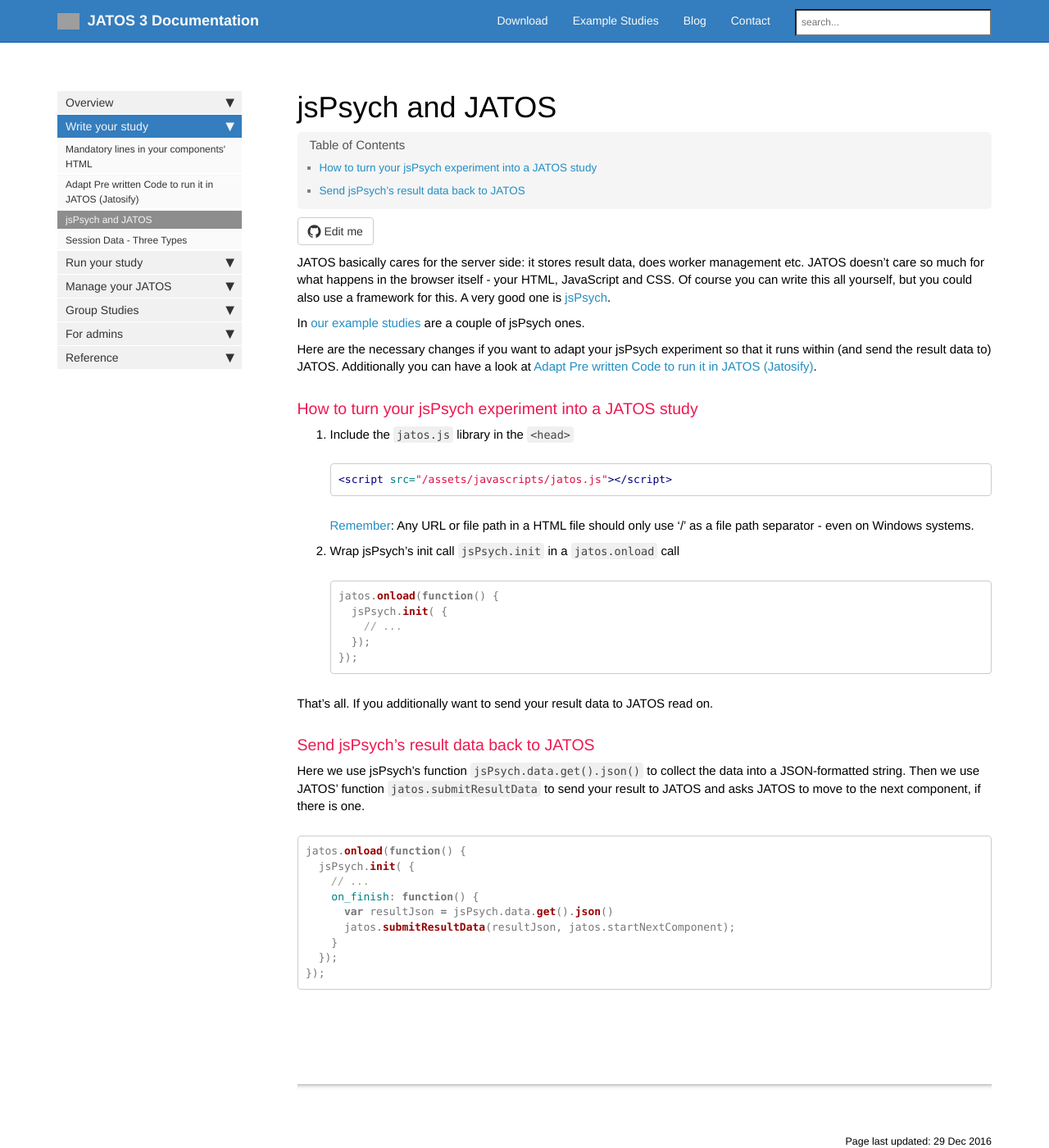
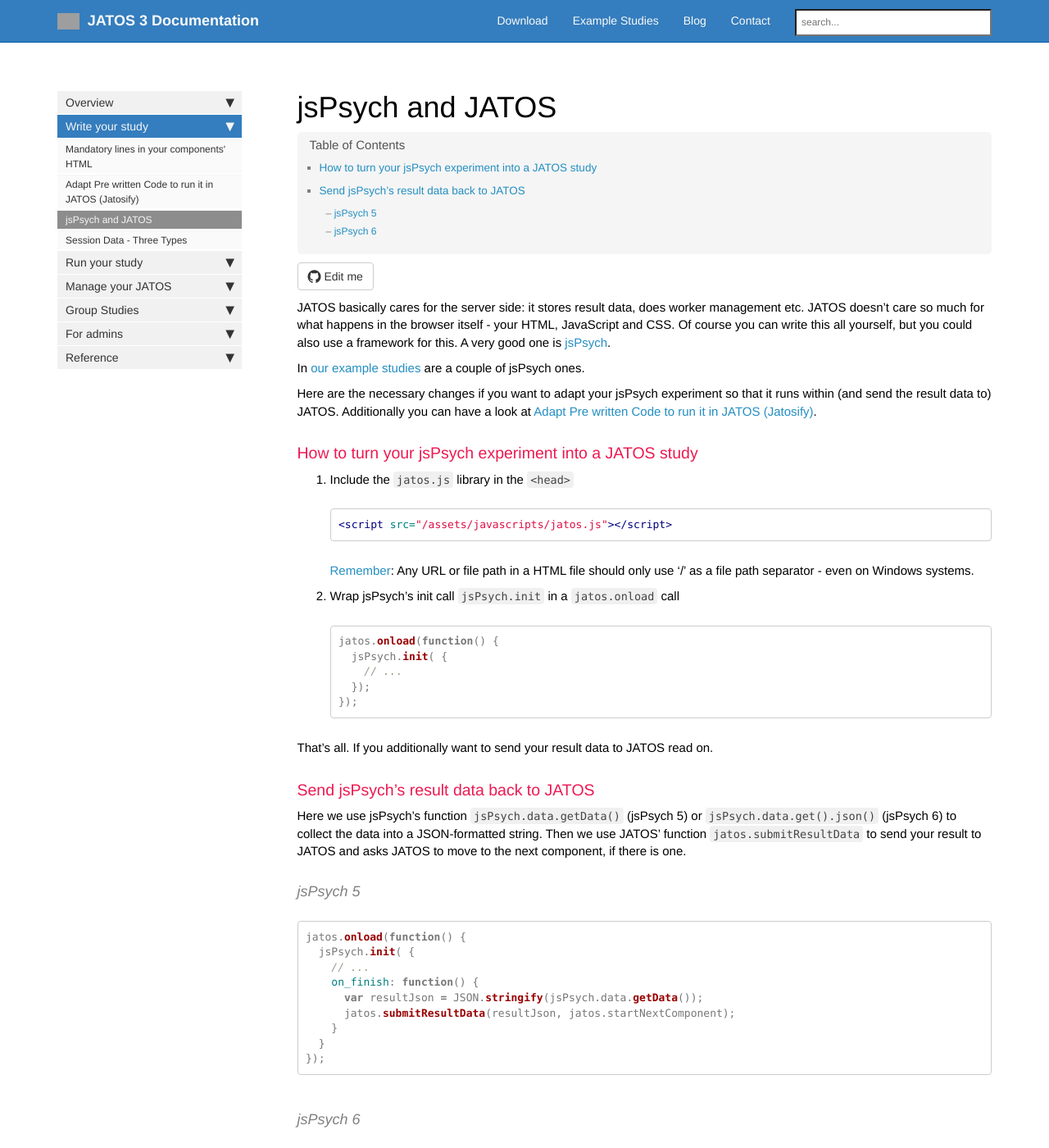
Before and after one commit to kristian-lange-tw/JATOS_docs_v3, a Jekyll site: the page built from pages/jsPsych-and-JATOS.md, in a window 1280 px wide and 1400 px high. Shown: the whole window at 82% size. Built offline with Jekyll 4.4.1, drawn with Linux system fonts in a browser that asks for light colours; nearby versions of some CDN libraries; comment, search, counter and statistics services are not loaded; grey boxes are pictures that could not be loaded.

Commit message:
Update jsPsych-and-JATOS.md

```diff
--- a/pages/jsPsych-and-JATOS.md
+++ b/pages/jsPsych-and-JATOS.md
@@ -7,7 +7,7 @@
 permalink: jsPsych-and-JATOS.html
 folder:
 toc: true
-last_updated: 29 Dec 2016
+last_updated: 12 June 2018
 ---
 
 JATOS basically cares for the server side: it stores result data, does worker management etc. JATOS doesn't care so much for what happens in the browser itself - your HTML, JavaScript and CSS. Of course you can write this all yourself, but you could also use a framework for this. A very good one is [jsPsych](http://www.jspsych.org/).
@@ -40,8 +40,23 @@
 
 ### Send jsPsych's result data back to JATOS
 
-Here we use jsPsych's function `jsPsych.data.get().json()` to collect the data into a JSON-formatted string.
-Then we use JATOS' function `jatos.submitResultData` to send your result to JATOS and asks JATOS to move to the next component, if there is one.
+Here we use jsPsych's function `jsPsych.data.getData()` (jsPsych 5) or `jsPsych.data.get().json()` (jsPsych 6) to collect the data into a JSON-formatted string. Then we use JATOS' function `jatos.submitResultData` to send your result to JATOS and asks JATOS to move to the next component, if there is one.
+
+#### jsPsych 5
+
+~~~ javascript
+jatos.onload(function() {
+  jsPsych.init( {
+    // ...
+    on_finish: function() {
+      var resultJson = JSON.stringify(jsPsych.data.getData());
+      jatos.submitResultData(resultJson, jatos.startNextComponent);
+    }
+  }
+});
+~~~
+
+#### jsPsych 6
 
 ~~~ javascript
 jatos.onload(function() {
```
